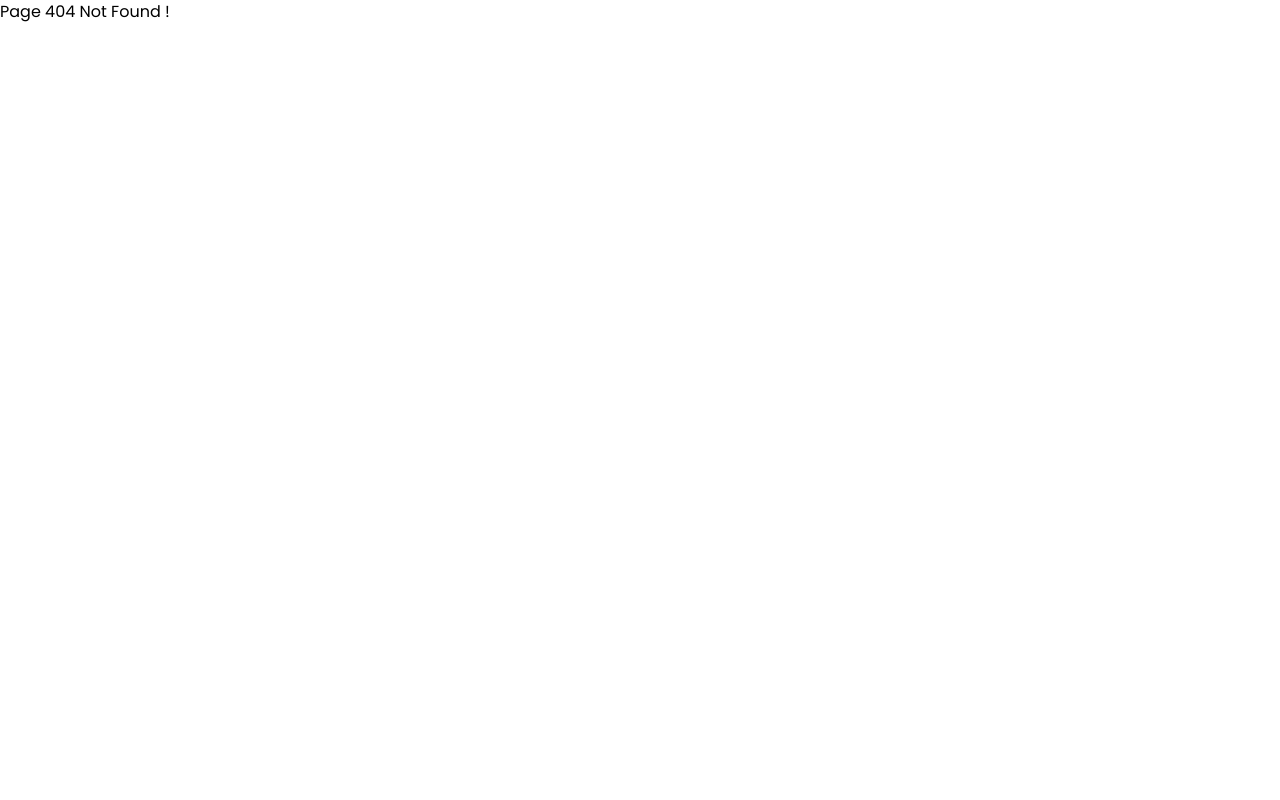
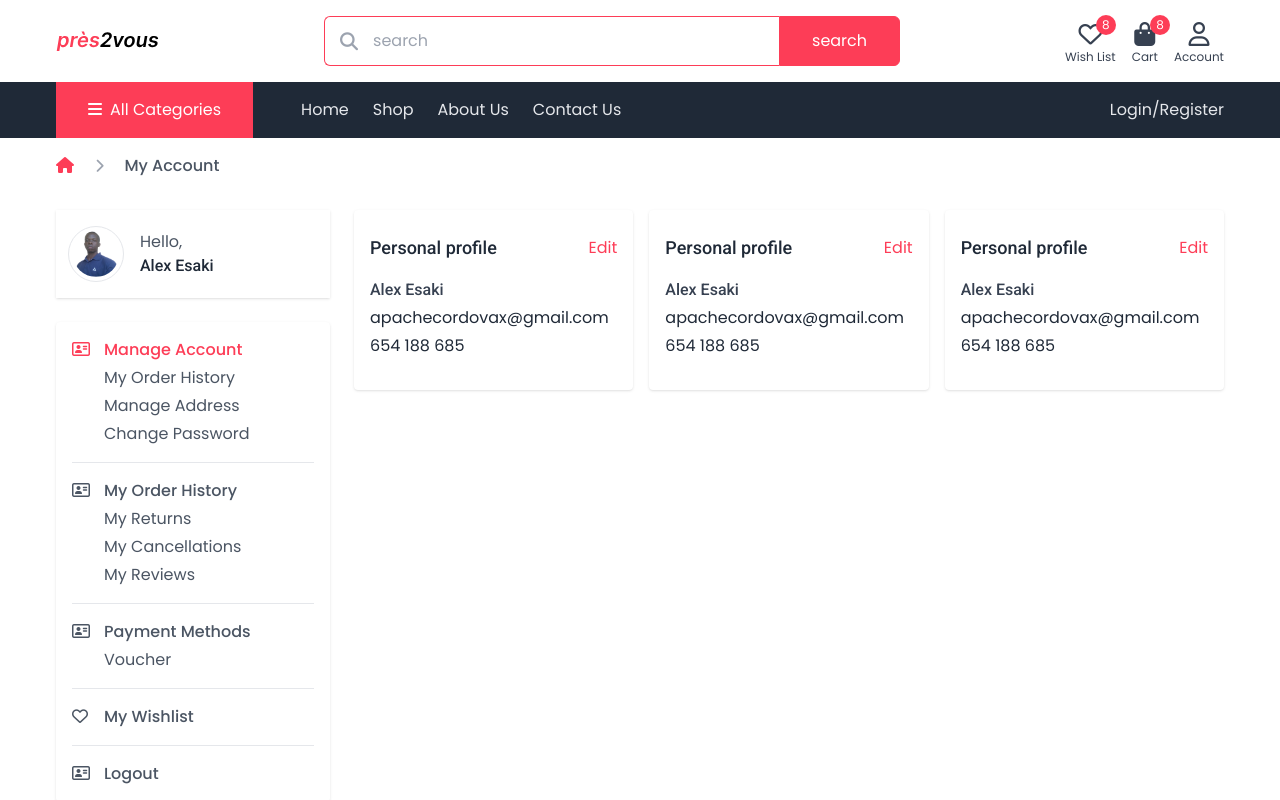
Before and after one commit to alex-codeur/vue-ecommerce, a Vue app: page /account in a window 1280 px wide. Before the commit this address had no page. Shown: the top 800 px of the page. Built offline with nearby package versions, Linux system fonts and the light colour scheme.

Commit message:
setting up the account page

```diff
--- /dev/null
+++ b/src/components/AccountProfile.vue
@@ -0,0 +1,151 @@
+<template>
+    <!-- Account wrapper -->
+    <div class="container grid grid-cols-12 items-start gap-6 pt-4 pb-16">
+        <!-- sidebar -->
+        <div class="col-span-3">
+            <!-- account profile -->
+            <div class="py-4 px-3 shadow flex items-center gap-4">
+                <div class="flex-shrink-0">
+                    <img src="../assets/images/alex3.png" alt="avatar" class="rounded-full w-14 h-14 border border-gray-200 p-1 object-cover">
+                </div>
+                <div class="flex-grow">
+                    <p class="text-gray-600">Hello,</p>
+                    <h4 class="text-gray-800 font-medium">
+                        Alex Esaki
+                    </h4>
+                </div>
+            </div>
+            <!-- account profile end -->
+
+            <!-- profile links -->
+            <div class="mt-6 bg-white shadow rounded p-4 divide-y divide-gray-200 space-y-4 text-gray-600">
+                <!-- single link -->
+                    <div class="space-y-1 pl-8">
+                        <a href="#" class="relative text-primary block font-medium capitalize transition">
+                            <span class="absolute -left-8 top-0 text-base">
+                                <i class="far fa-address-card"></i>
+                            </span>
+                            Manage account
+                        </a>
+                        <a href="#" class="relative hover:text-primary block  capitalize transition">
+                            My order history
+                        </a>
+                        <a href="#" class="relative hover:text-primary block  capitalize transition">
+                            Manage address
+                        </a>
+                        <a href="#" class="relative hover:text-primary block  capitalize transition">
+                            Change password
+                        </a>
+                    </div>
+                <!-- single link end -->
+
+                <!-- single link -->
+                <div class="space-y-1 pl-8 pt-4">
+                    <a href="#" class="relative hover:text-primary block font-medium capitalize transition">
+                        <span class="absolute -left-8 top-0 text-base">
+                            <i class="far fa-address-card"></i>
+                        </span>
+                        My Order History
+                    </a>
+                    <a href="#" class="relative hover:text-primary block  capitalize transition">
+                        My returns
+                    </a>
+                    <a href="#" class="relative hover:text-primary block  capitalize transition">
+                        My Cancellations
+                    </a>
+                    <a href="#" class="relative hover:text-primary block  capitalize transition">
+                        My Reviews
+                    </a>
+                </div>
+                <!-- single link end -->
+
+                <!-- single link -->
+                <div class="space-y-1 pl-8 pt-4">
+                    <a href="#" class="relative hover:text-primary block font-medium capitalize transition">
+                        <span class="absolute -left-8 top-0 text-base">
+                            <i class="far fa-address-card"></i>
+                        </span>
+                        Payment Methods
+                    </a>
+                    <a href="#" class="relative hover:text-primary block  capitalize transition">
+                        Voucher
+                    </a>
+                </div>
+                <!-- single link end -->
+                <!-- single link -->
+                <div class="space-y-1 pl-8 pt-4">
+                    <a href="#" class="relative hover:text-primary block font-medium capitalize transition">
+                        <span class="absolute -left-8 top-0 text-base">
+                            <i class="far fa-heart"></i>
+                        </span>
+                        My wishlist
+                    </a>
+                </div>
+                <!-- single link end -->
+                <!-- single link -->
+                <div class="space-y-1 pl-8 pt-4">
+                    <a href="#" class="relative hover:text-primary block font-medium capitalize transition">
+                        <span class="absolute -left-8 top-0 text-base">
+                            <i class="far fa-address-card"></i>
+                        </span>
+                        Logout
+                    </a>
+                </div>
+                <!-- single link end -->
+            </div>
+            <!-- profile links end -->
+        </div>
+        <!-- sidebar end -->
+
+        <!-- Profile info -->
+        <div class="col-span-9 grid grid-cols-3 gap-4">
+            <!-- single card -->
+            <div class="shadow rounded bg-white px-4 pt-6 pb-8">
+                <div class="flex justify-between items-center mb-4">
+                    <h3 class="font-medium text-gray-800 text-lg">Personal profile</h3>
+                    <a href="#" class="text-primary">Edit</a>
+                </div>
+                <div class="space-y-1">
+                    <h4 class="text-gray-700 font-medium">Alex Esaki</h4>
+                    <p class="text-gray-800">apachecordovax@gmail.com</p>
+                    <p class="text-gray-800">654 188 685</p>
+                </div>
+            </div>
+            <!-- single card end -->
+            <!-- single card -->
+            <div class="shadow rounded bg-white px-4 pt-6 pb-8">
+                <div class="flex justify-between items-center mb-4">
+                    <h3 class="font-medium text-gray-800 text-lg">Personal profile</h3>
+                    <a href="#" class="text-primary">Edit</a>
+                </div>
+                <div class="space-y-1">
+                    <h4 class="text-gray-700 font-medium">Alex Esaki</h4>
+                    <p class="text-gray-800">apachecordovax@gmail.com</p>
+                    <p class="text-gray-800">654 188 685</p>
+                </div>
+            </div>
+            <!-- single card end -->
+            <!-- single card -->
+            <div class="shadow rounded bg-white px-4 pt-6 pb-8">
+                <div class="flex justify-between items-center mb-4">
+                    <h3 class="font-medium text-gray-800 text-lg">Personal profile</h3>
+                    <a href="#" class="text-primary">Edit</a>
+                </div>
+                <div class="space-y-1">
+                    <h4 class="text-gray-700 font-medium">Alex Esaki</h4>
+                    <p class="text-gray-800">apachecordovax@gmail.com</p>
+                    <p class="text-gray-800">654 188 685</p>
+                </div>
+            </div>
+            <!-- single card end -->
+        </div>
+        <!-- Profile info end -->
+    </div>
+    <!-- Account wrapper end -->
+</template>
+
+<script>
+    export default {
+        name: 'AccountProfile'
+    }
+</script>
--- /dev/null
+++ b/src/components/BreadcrumsAccount.vue
@@ -0,0 +1,19 @@
+<template>
+    <!-- breadcrums -->
+    <div class="container py-4 flex items-center gap-5">
+        <a href="index.html" class="text-primary text-base">
+            <i class="fas fa-home"></i>
+        </a>
+        <span class="text-sm text-gray-400">
+            <i class="fas fa-chevron-right"></i>
+        </span>
+        <p class="text-gray-600 font-medium">My Account</p>
+    </div>
+    <!-- breadcrums end -->
+</template>
+
+<script>
+    export default {
+        name: 'BreadcrumsAccount'
+    }
+</script>
--- a/src/router/index.js
+++ b/src/router/index.js
@@ -4,6 +4,7 @@ import Home from '../views/public/Home.vue'
 import Shop from '../views/public/Shop.vue'
 import View from '../views/public/View.vue'
 import Wishlist from '../views/public/Wishlist.vue'
+import Account from '../views/public/Account.vue'
 
 import NotFound from '../views/public/NotFound.vue'
 
@@ -18,7 +19,8 @@ const routes = [
             { path: '/', name: 'home', component: Home },
             { path: '/shop', name: 'shop', component: Shop },
             { path: '/view', name: 'view', component: View },
-            { path: '/wishlist', name: 'wishlist', component: Wishlist }
+            { path: '/wishlist', name: 'wishlist', component: Wishlist },
+            { path: '/account', name: 'account', component: Account }
         ]
     },
     {
--- /dev/null
+++ b/src/views/public/Account.vue
@@ -0,0 +1,19 @@
+<template>
+    <div>
+        <BreadcrumsAccount/>
+        <AccountProfile/>
+    </div>
+</template>
+
+<script>
+    import BreadcrumsAccount from '../../components/BreadcrumsAccount.vue'
+    import AccountProfile from '../../components/AccountProfile.vue'
+
+    export default {
+        name: 'Account',
+        components: {
+            BreadcrumsAccount,
+            AccountProfile
+        }
+    }
+</script>
```
